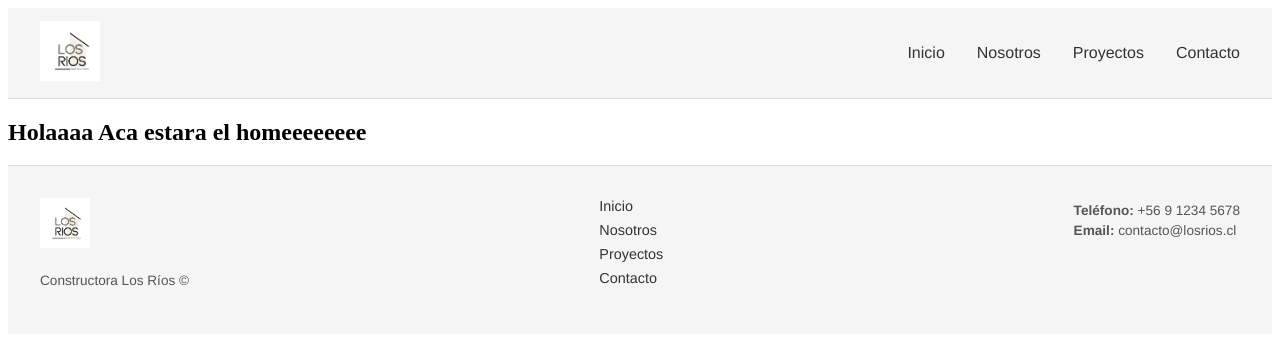
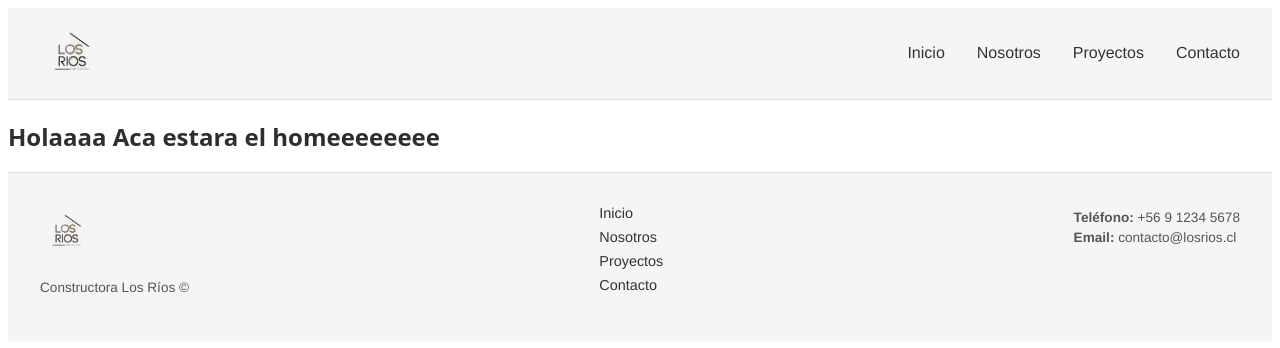
Before and after one commit to martinrambo/LosRiosConstructora, a Django app: page / in a window 1280 px wide. Shown: the top 348 px of the page. Run offline with Django 5.2, Linux system fonts and the light colour scheme.

Commit message:
Modifica el html, css y js y img

```diff
--- a/LosRiosConstructora/app/static/app/css/estilos.css
+++ b/LosRiosConstructora/app/static/app/css/estilos.css
@@ -1,3 +1,74 @@
+/* =========================
+   Branding Los Ríos — Theme
+   (paleta desde el kit)
+   ========================= */
+:root{
+  --lr-ink:        #2E2E2E; /* texto principal */
+  --lr-muted:      #686458; /* texto secundario / bordes */
+  --lr-accent:     #917D64; /* acento principal */
+  --lr-accent-2:   #A7A376; /* acento secundario */
+  --lr-soft:       #EBE0D0; /* fondo suave */
+  --lr-white:      #FFFFFF;
+
+  /* componentes */
+  --lr-bg:         #ffffff;
+  --lr-border:     #D9D4CB;
+  --lr-focus:      rgba(145,125,100,.45); /* halo de foco */
+  --lr-shadow:     0 6px 20px rgba(46,46,46,.08);
+}
+
+html, body{
+  font-family: ui-sans-serif, system-ui, -apple-system, "Segoe UI",
+               Roboto, "Helvetica Neue", Arial, "Noto Sans", sans-serif;
+  color: var(--lr-ink);
+  background: #fff;
+}
+
+
+
+
+
+
+
+
+
+
+
+
+
+
+
+
+
+
+
+
+
+
+
+
+
+
+
+
+
+
+
+
+
+
+
+
+
+
+
+
+
+
+
+
+
+
 /* ====== HEADER GENERAL ====== */
 .main-header {
     background-color: #f5f5f5; /* gris claro elegante */
--- a/LosRiosConstructora/app/templates/app/base.html
+++ b/LosRiosConstructora/app/templates/app/base.html
@@ -15,7 +15,7 @@
 <header class="main-header">
     <div class="container">
         <a href="/" class="logo">
-            <img src="{% static 'app/img/LogoLosRios.jpg' %}" alt="Los Ríos Constructora">
+            <img src="{% static 'app/img/LogoLosRiosSinFoondo.png' %}" alt="Los Ríos Constructora">
         </a>
         <nav class="nav-links">
             <a href="#">Inicio</a>
@@ -38,7 +38,7 @@
 <footer class="main-footer">
     <div class="footer-container">
         <div class="footer-logo">
-            <img src="{% static 'app/img/LogoLosRios.jpg' %}" alt="Los Ríos Constructora">
+            <img src="{% static 'app/img/LogoLosRiosSinFoondo.png' %}" alt="Los Ríos Constructora">
             <p>Constructora Los Ríos © {{ year }}</p>
         </div>
 
```
Also changed, not shown: LosRiosConstructora/app/templates/app/contacto.html (+15 -14 lines), index.html (+17 -16 lines), LosRiosConstructora/app/static/app/img/LogoLosRios.jpg (deleted), LosRiosConstructora/app/static/app/img/LogoLosRiosSinFoondo.png (added), img/LogoLosRios.jpg (deleted), img/LogoLosRiosSinFoondo.png (added).
